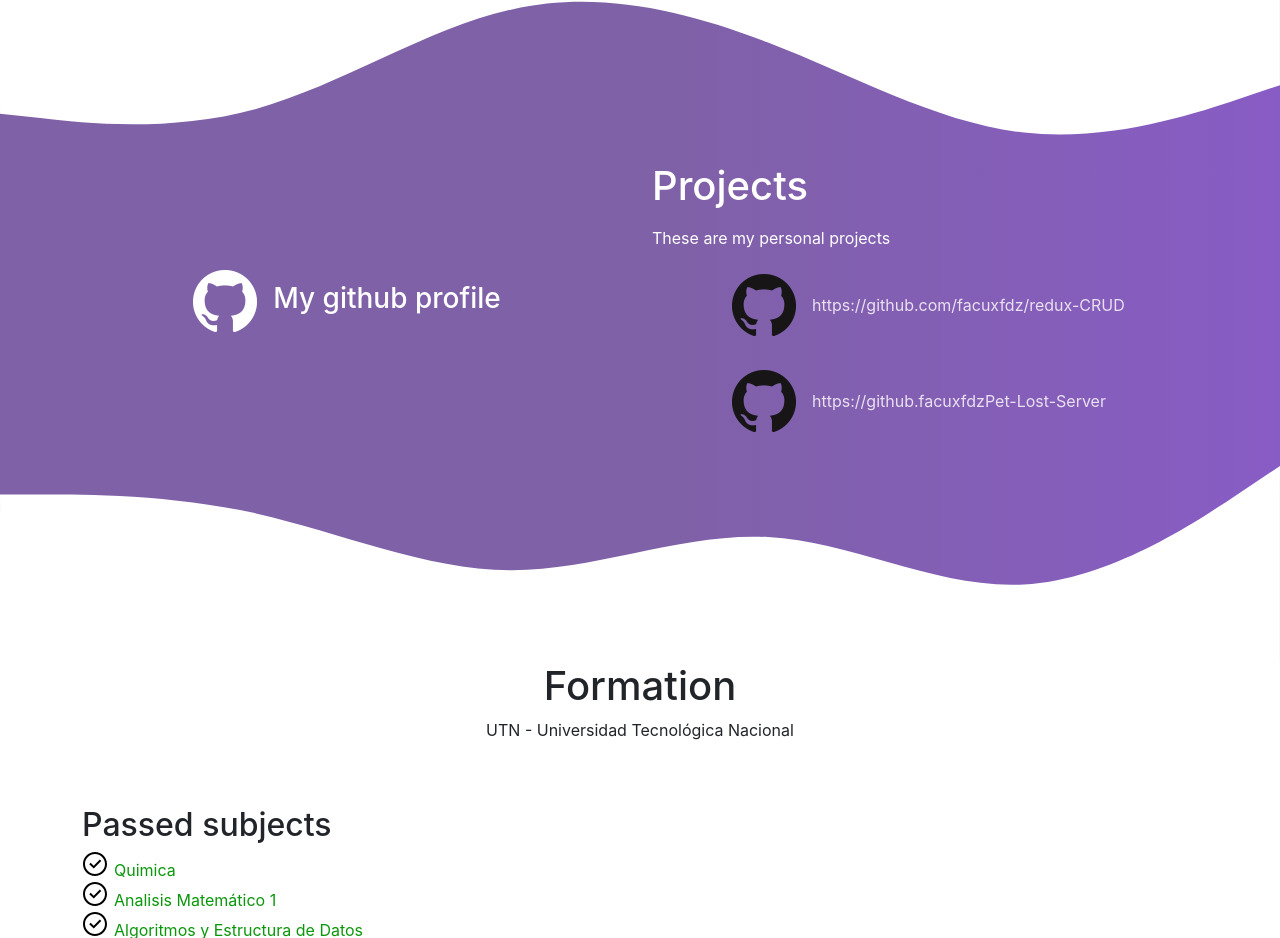
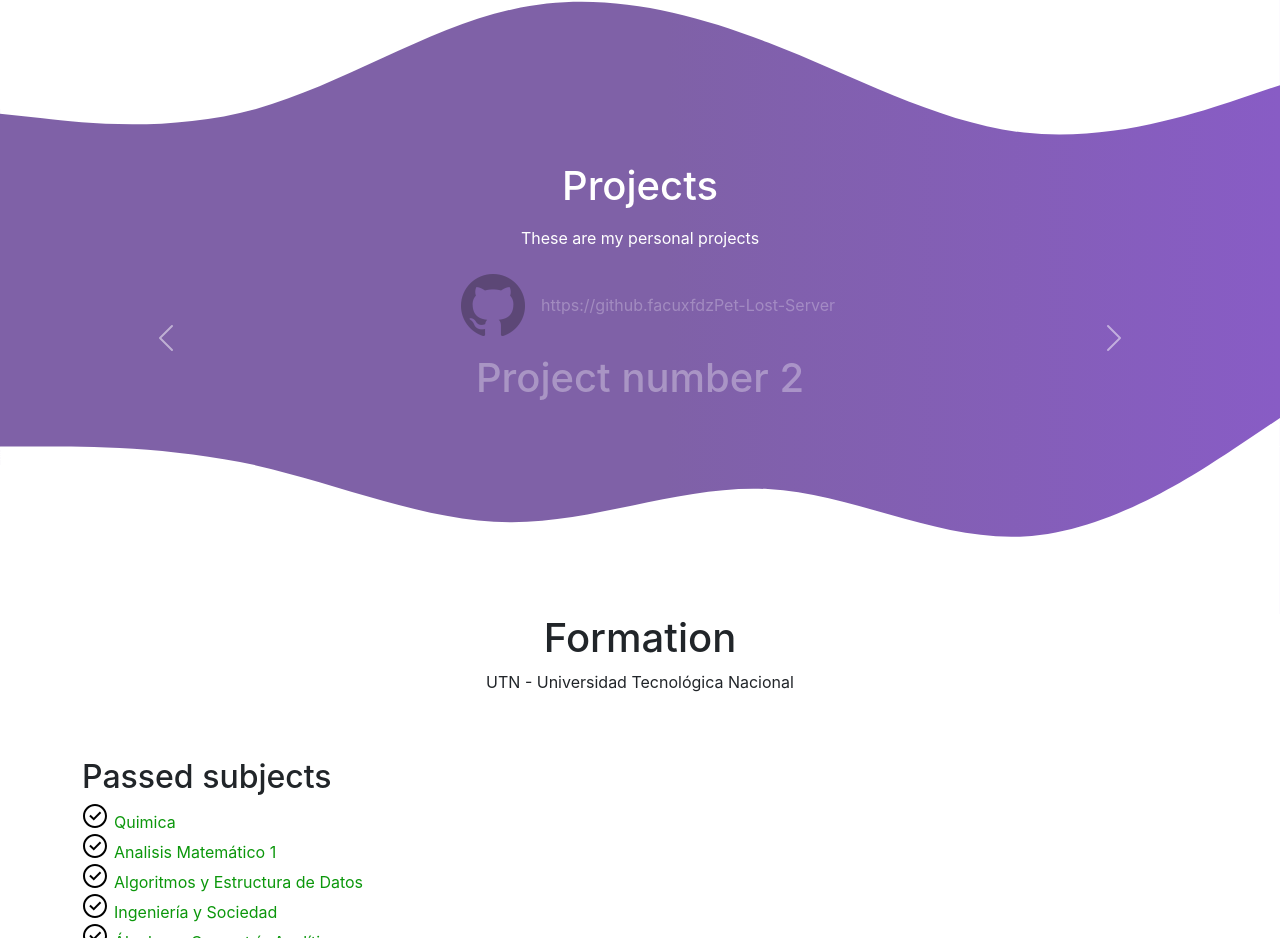
Before and after one commit to facuxfdz/Portfolio, a React (Create React App) app: page /home in a window 1280 px wide. Shown: the part 1096-2034 px from the top of the page. Built offline with nearby package versions, Linux system fonts and the light colour scheme.

Commit message:
Carousel added to new branch, work in it

```diff
--- a/package.json
+++ b/package.json
@@ -6,8 +6,10 @@
     "@testing-library/jest-dom": "^5.11.9",
     "@testing-library/react": "^11.2.5",
     "@testing-library/user-event": "^12.6.3",
+    "bootstrap": "^5.0.0",
     "framer-motion": "^3.3.0",
     "react": "^17.0.1",
+    "react-bootstrap": "^1.5.2",
     "react-dom": "^17.0.1",
     "react-router-dom": "^5.2.0",
     "react-scripts": "4.0.2",
--- a/src/components/Projects.js
+++ b/src/components/Projects.js
@@ -1,4 +1,5 @@
-import React from 'react'
+import React, { Fragment } from 'react'
+import Carousel from 'react-bootstrap/Carousel'
 
 const Projects = ({projectsData}) => {
 
@@ -10,36 +11,37 @@ const Projects = ({projectsData}) => {
 
             <section className={`${projectsData.className}`}>
                 <svg xmlns="http://www.w3.org/2000/svg" viewBox="0 0 1440 220"><path fill="#fff" fillOpacity="1" d="M0,192L48,197.3C96,203,192,213,288,186.7C384,160,480,96,576,74.7C672,53,768,75,864,112C960,149,1056,203,1152,213.3C1248,224,1344,192,1392,176L1440,160L1440,0L1392,0C1344,0,1248,0,1152,0C1056,0,960,0,864,0C768,0,672,0,576,0C480,0,384,0,288,0C192,0,96,0,48,0L0,0Z"></path></svg>
+
                 <div className="container">
-                    <div className="row align-items-center">
-                        <div className="col-md-6 text-center my-2">
-                            <img className="align-middle" src="GitHub-Mark-Light-64px.png" />
-                            <h3 className="p-3 d-inline-block align-middle">My github profile</h3>
-                        </div>
+                    <div className="row align-items-center text-center">
 
-                        <div className="col-md-6 my-2">
+                        <div className="col-md-12 my-2">
                             <h1 className="my-3">{projectsData.title}</h1>
                             <p>
                                 {projectsData.description}
                             </p>
+                            <Carousel fade prevLabel="" nextLabel="">
 
-                            <ul>
                                 {projects.map(project => {
                                     return (
-                                        <li key={project.index}>
-                                            <a href="#!" className="link-success-violet-background">
-                                                <img className="mx-3 my-2" src="GitHub-Mark-64px.png" />
-                                                {project.url}
-                                            </a>
-                                        </li>
+
+                                        <Carousel.Item>
+                                        <a href="#!" className="link-success-violet-background">
+                                        <img className="mx-3 my-2" src="GitHub-Mark-64px.png" />
+                                        {project.url}
+                                        </a>
+                                        <h1 className="my-2">Project number {project.index} </h1>
+                                        </Carousel.Item>
+
                                     );
-                                })}
-                            </ul>
+                                    })}
+
+                            </Carousel>
                         </div>
                     </div>
                 </div>
 
-                <svg xmlns="http://www.w3.org/2000/svg" viewBox="0 0 1440 220"><path fill="#fff" fillOpacity="1" d="M0,32L48,32C96,32,192,32,288,53.3C384,75,480,117,576,117.3C672,117,768,75,864,80C960,85,1056,139,1152,133.3C1248,128,1344,64,1392,32L1440,0L1440,320L1392,320C1344,320,1248,320,1152,320C1056,320,960,320,864,320C768,320,672,320,576,320C480,320,384,320,288,320C192,320,96,320,48,320L0,320Z"><p>hola</p></path>
+                <svg xmlns="http://www.w3.org/2000/svg" viewBox="0 0 1440 220"><path fill="#fff" fillOpacity="1" d="M0,32L48,32C96,32,192,32,288,53.3C384,75,480,117,576,117.3C672,117,768,75,864,80C960,85,1056,139,1152,133.3C1248,128,1344,64,1392,32L1440,0L1440,320L1392,320C1344,320,1248,320,1152,320C1056,320,960,320,864,320C768,320,672,320,576,320C480,320,384,320,288,320C192,320,96,320,48,320L0,320Z"></path>
                 </svg>
 
             </section>
```
Also changed, not shown: 1 other file (tests, documents, lock files or other folders).
